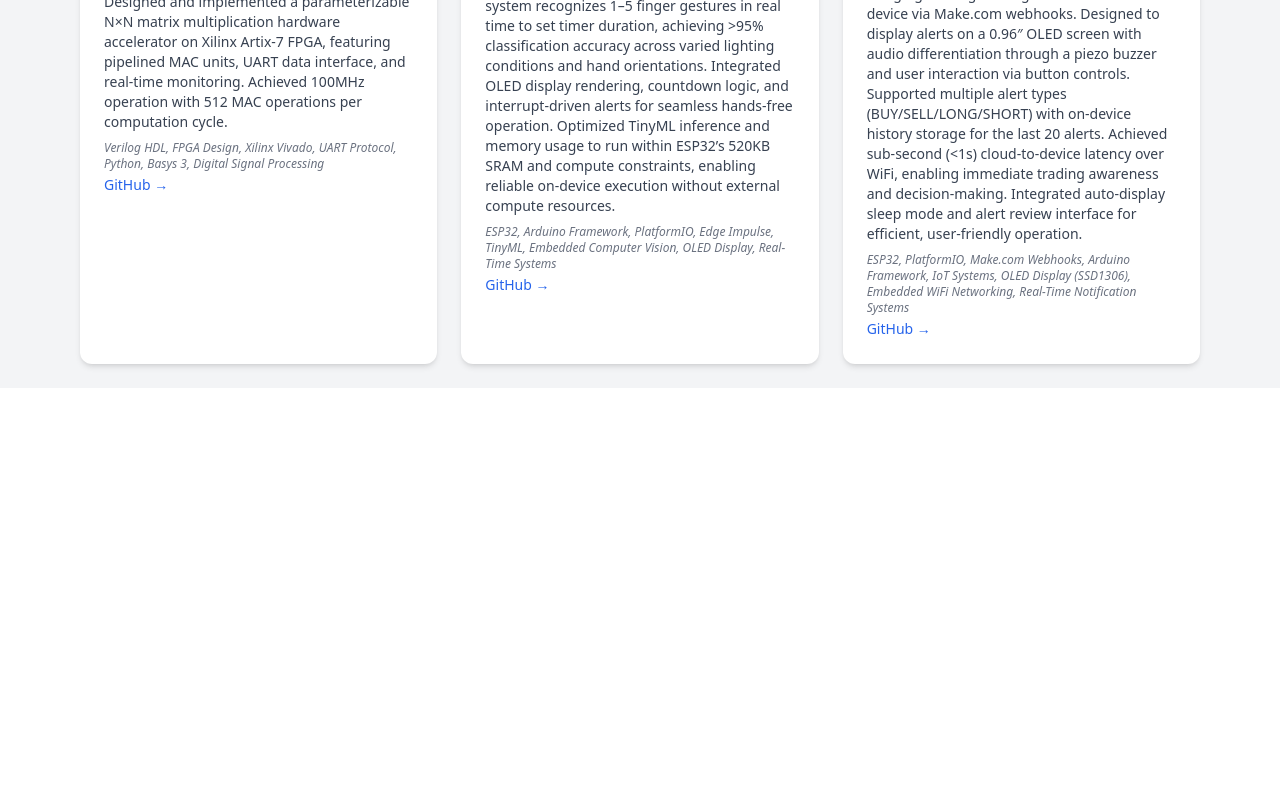
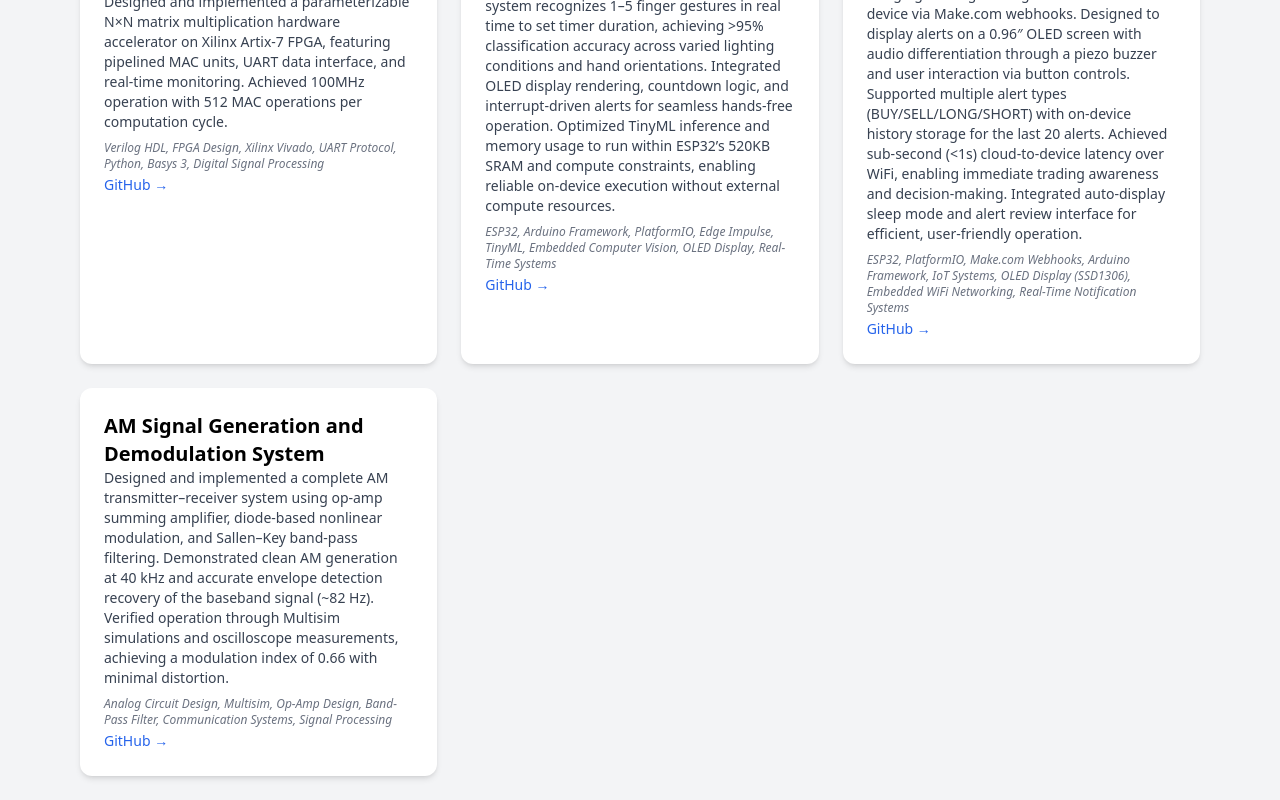
Before and after one commit to JacquesBTe/myportfolio, a React (Create React App) app: page /projects in a window 1280 px wide. Shown: the part 582-1382 px from the top of the page. Before the commit the page ends 970 px from the top, so only its background shows below. Built offline with nearby package versions, Linux system fonts and the light colour scheme.

Commit message:
Updated project links and content

```diff
--- a/src/data/projectData.js
+++ b/src/data/projectData.js
@@ -34,6 +34,12 @@ const projectData = [
   description: "Implemented a real-time IoT alert system bridging TradingView signals to an ESP32 device via Make.com webhooks. Designed to display alerts on a 0.96″ OLED screen with audio differentiation through a piezo buzzer and user interaction via button controls. Supported multiple alert types (BUY/SELL/LONG/SHORT) with on-device history storage for the last 20 alerts. Achieved sub-second (<1s) cloud-to-device latency over WiFi, enabling immediate trading awareness and decision-making. Integrated auto-display sleep mode and alert review interface for efficient, user-friendly operation.",
   tech: "ESP32, PlatformIO, Make.com Webhooks, Arduino Framework, IoT Systems, OLED Display (SSD1306), Embedded WiFi Networking, Real-Time Notification Systems",
   github: "https://github.com/JacquesBTe/tradingview_alert_notifier_esp32"
+  },
+  {
+  title: "AM Signal Generation and Demodulation System",
+  description: "Designed and implemented a complete AM transmitter–receiver system using op-amp summing amplifier, diode-based nonlinear modulation, and Sallen–Key band-pass filtering. Demonstrated clean AM generation at 40 kHz and accurate envelope detection recovery of the baseband signal (~82 Hz). Verified operation through Multisim simulations and oscilloscope measurements, achieving a modulation index of 0.66 with minimal distortion.",
+  tech: "Analog Circuit Design, Multisim, Op-Amp Design, Band-Pass Filter, Communication Systems, Signal Processing",
+  github: "https://github.com/JacquesBTe/AM_signal_generation_demodulation_design"
   }
 ];
 
```
